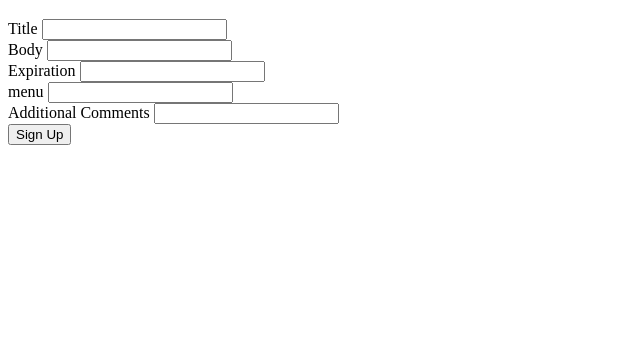
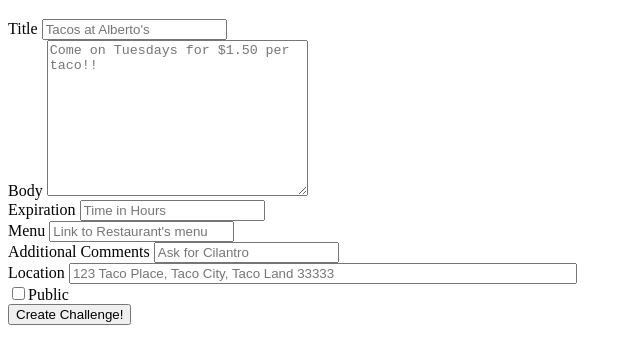
Before and after one commit to johnlee94/Project4, a website: page client/index.html at #!/challenges/new in a window 1280 px wide. Shown: the part 131-494 px from the top of the page, without its empty margins (0-640 px from the left). Drawn offline with nearby package versions, Linux system fonts and the light colour scheme; no server answers.

```diff
--- a/client/js/controllers/challengesCtrl.js
+++ b/client/js/controllers/challengesCtrl.js
@@ -11,6 +11,7 @@
   vm.createChallenge = createChallenge
 
   function createChallenge () {
+    // vm.newChallenge.user = currentUser._id
     $http
       .post('http://localhost:3000/challenges', vm.newChallenge)
       .then(function(res) {
--- a/client/templates/newChallenge.html
+++ b/client/templates/newChallenge.html
@@ -1,29 +1,47 @@
 <div class="col-md-4">
   <h1>New Challenge</h1>
   <!-- <div ng-show="challengesCtrl.error" class="alert alert-danger">{{challengesCtrl.errorMessage}}</div> -->
-  <form class="form" ng-submit="challengesCtrl.createChallenge()">
+  <form class="form" id='challengeForm' ng-submit="challengesCtrl.createChallenge()">
     <div class="form-group">
       <label>Title</label>
-      <input type="text" class="form-control" name="title" ng-model="challengesCtrl.newChallenge.title" required>
+      <input type="text" class="form-control" name="title" placeholder="Tacos at Alberto's" ng-model="challengesCtrl.newChallenge.title" required>
     </div>
     <div class="form-group">
-      <label>Body</label>
-        <input type="textarea" class="form-control" name="body" ng-model="challengesCtrl.newChallenge.body" required>
+      <label for="textarea">Body</label>
+       <textarea name="body" ng-model="challengesCtrl.newChallenge.body" form="challengeForm" cols="30" rows="10" placeholder="Come on Tuesdays for $1.50 per taco!!"></textarea>
+        <!-- <input type="textarea" rows='15' cols='30' class="form-control" name="body" placeholder="Come on Tuesdays for $1.50 per taco!!" ng-model="challengesCtrl.newChallenge.body" required> -->
       </div>
       <div class="form-group">
         <label>Expiration</label>
-          <input type="text" class="form-control" name="expiration" ng-model="challengesCtrl.newChallenge.expiration" required>
+          <input list="lifetimes" class="form-control" name="expiration" placeholder='Time in Hours' ng-model="challengesCtrl.newChallenge.expiration" required>
+          <datalist id='lifetimes'>
+            <option value="12">12 Hours</option>
+            <option value="24">1 Day</option>
+            <option value="48">2 Days</option>
+            <option value="168">1 Week!</option>
+          </datalist>
         </div>
+
         <div class="form-group">
-          <label>menu</label>
-            <input type="text" class="form-control" name="menu" ng-model="challengesCtrl.newChallenge.menu" >
+          <label>Menu</label>
+            <input type="text" class="form-control" name="menu" placeholder="Link to Restaurant's menu" ng-model="challengesCtrl.newChallenge.menu" >
           </div>
           <div class="form-group">
             <label>Additional Comments</label>
-              <input type="textarea" class="form-control" name="additional_comments" ng-model="challengesCtrl.newChallenge.additional_comments" >
+              <input type="text" class="form-control" name="additional_comments" placeholder="Ask for Cilantro" ng-model="challengesCtrl.newChallenge.additional_comments" >
             </div>
+              <div class="form-group">
+              <label>Location</label>
+                <input style='width:500px' type="text" class="form-control" name="address" placeholder="123 Taco Place, Taco City, Taco Land 33333" ng-model="challengesCtrl.newChallenge.location" >
+              </div>
+              <div class="form-group">
+                  <input type="checkbox" class="form-control" name="public" value='true' ng-model="challengesCtrl.newChallenge.public" >Public
+                </div>
+                <div class="form-group">
+                    <input type="hidden" class="form-control" name="user" value="{{currentUser._id}}" ng-model="challengesCtrl.newChallenge.user" >{{currentUser._id}}
+                  </div>
       <div>
-        <button type="submit" class="btn btn-default" ng-disabled="challengesCtrl.disabled">Sign Up</button>
+        <button type="submit" class="btn btn-default" ng-disabled="challengesCtrl.disabled">Create Challenge!</button>
       </div>
   </form>
 </div>
--- a/server/models/Challenge.js
+++ b/server/models/Challenge.js
@@ -13,7 +13,7 @@
       {picture: String, price: String, caption: String}
     ],
     additional_comments: String,
-    public: {type: Boolean, default: true},
+    public: {type: Boolean, default: false},
     zip: Number,
     location: String,
     category: String,
```
Also changed, not shown: client/templates/signup.html (+2 -2 lines).
